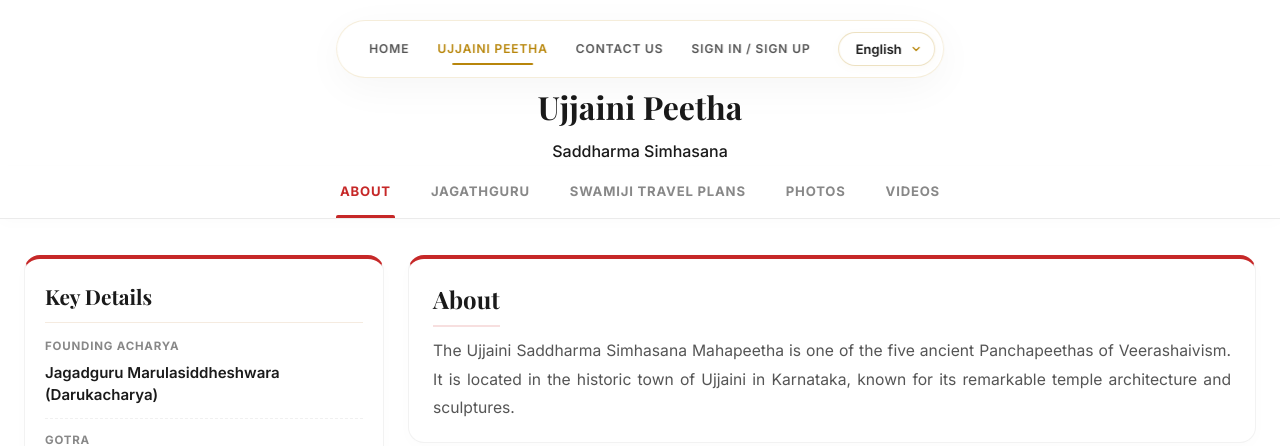
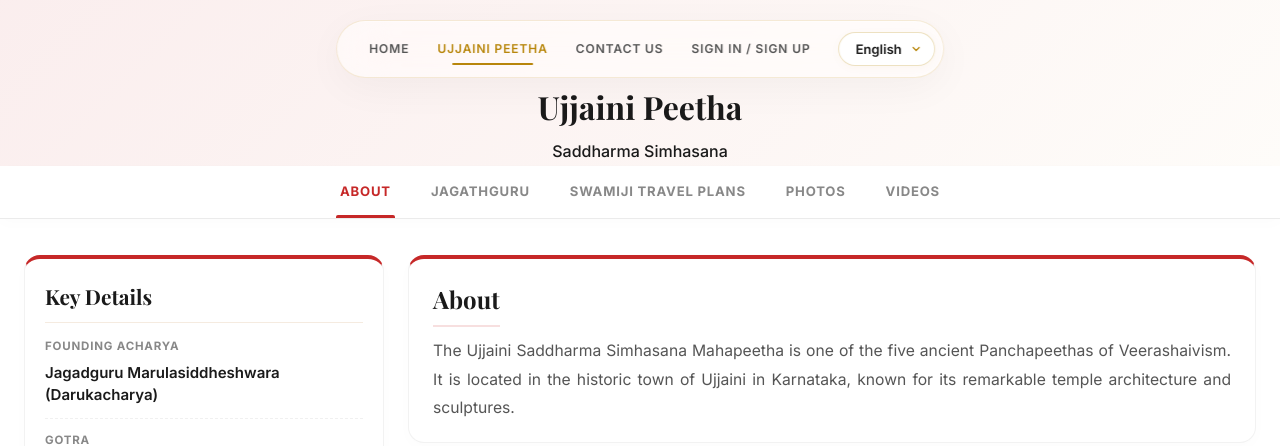
Before and after one commit to Gurucharan-G/panchapeeta, a Django app: page /peetha/ujjaini/ in a window 1280 px wide. Shown: the top 446 px of the page. Run offline with Django 5.2, Linux system fonts and the light colour scheme; data comes from the database, SQL or seed files in the repository; some libraries are stand-ins or nearby versions; some web fonts are replaced.

Commit message:
Implement Kashi Peetha color overrides: fall back to cream background and mild gold accent when Peetha color is white

```diff
--- a/peethas/static/css/styles.css
+++ b/peethas/static/css/styles.css
@@ -808,7 +808,7 @@
 }
 
 .detail-hero {
-    background: linear-gradient(135deg, color-mix(in srgb, var(--peetha-color) 8%, white), var(--bg-light));
+    background: var(--hero-bg-override, linear-gradient(135deg, color-mix(in srgb, var(--peetha-color) 8%, white), var(--bg-light)));
     padding: 80px 0 0;
     border-bottom: 3px solid var(--peetha-color);
     position: relative;
--- a/peethas/templates/peethas/index.html
+++ b/peethas/templates/peethas/index.html
@@ -10,7 +10,7 @@
     <link rel="preconnect" href="https://fonts.googleapis.com">
     <link rel="preconnect" href="https://fonts.gstatic.com" crossorigin>
     <link href="https://fonts.googleapis.com/css2?family=Playfair+Display:ital,wght@0,400..900;1,400..900&family=Inter:wght@300;400;500;600;700&display=swap" rel="stylesheet">
-    <link rel="stylesheet" href="{% static 'css/styles.css' %}?v=3.6">
+    <link rel="stylesheet" href="{% static 'css/styles.css' %}?v=3.7">
     <style>
         /* User dropdown base styling */
         .nav-profile-dropdown {
--- a/peethas/templates/peethas/peetha_detail.html
+++ b/peethas/templates/peethas/peetha_detail.html
@@ -583,7 +583,14 @@
 
 <style>
     :root {
-        --peetha-color: {{ peetha.color }};
+        {% if peetha.color|lower == '#ffffff' or peetha.color|lower == 'white' or peetha.color|lower == '#fff' or 'kashi' in peetha.name|lower %}
+            --peetha-color: #d4af37; /* Mild Goldish Accent */
+            --hero-bg-override: #fcf9f2; /* Cream Hero Background */
+            --bg-light: #fbf8f3; /* Cream Page Background */
+        {% else %}
+            --peetha-color: {{ peetha.color }};
+            --hero-bg-override: linear-gradient(135deg, color-mix(in srgb, var(--peetha-color) 8%, white), var(--bg-light));
+        {% endif %}
     }
     .custom-calendar-container {
         background: #f8fafc;
```
